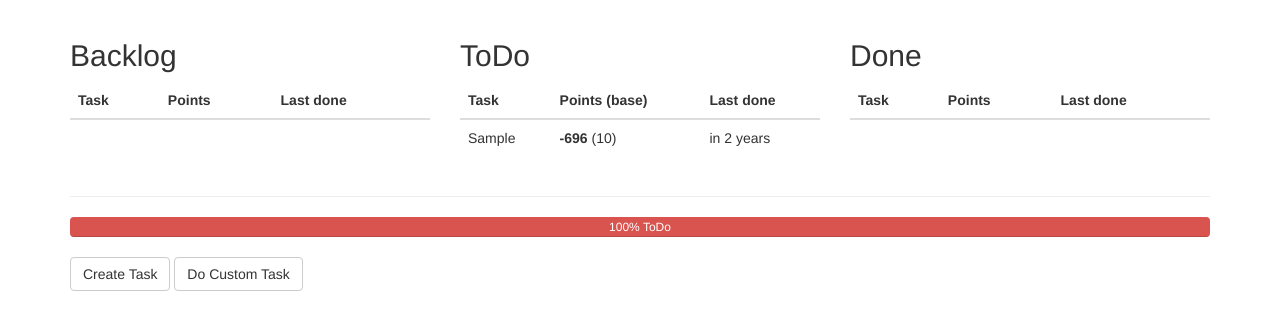
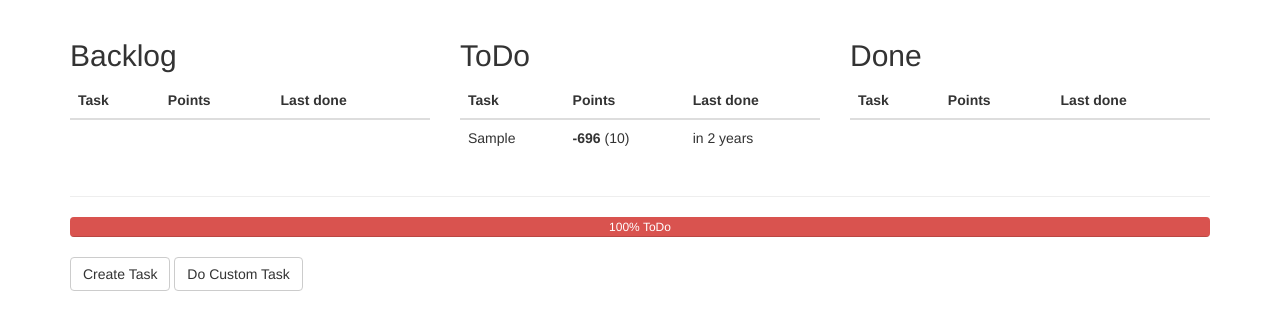
Before and after one commit to Obihoernchen/ChaosWG-Manager, a Flask app: page /tasks in a window 1280 px wide. Shown: the part 51-381 px from the top of the page. Run offline with Flask 2, Linux system fonts and the light colour scheme; a user stored in the database is signed in; tables that the repository leaves empty hold one stand-in row (values such as "Sample post"); lists and menus that the app fills with data are empty; parts of the project's set-up code (start-up, migrations or seed data) failed here and were passed over; some libraries are stand-ins or nearby versions.

Commit message:
Minor layout fix

```diff
--- a/chaoswg/templates/tasks.html
+++ b/chaoswg/templates/tasks.html
@@ -34,7 +34,7 @@
                 <thead>
                 <tr>
                     <th>Task</th>
-                    <th>Points (base)</th>
+                    <th>Points</th>
                     <th>Last done</th>
                 </tr>
                 </thead>
```
